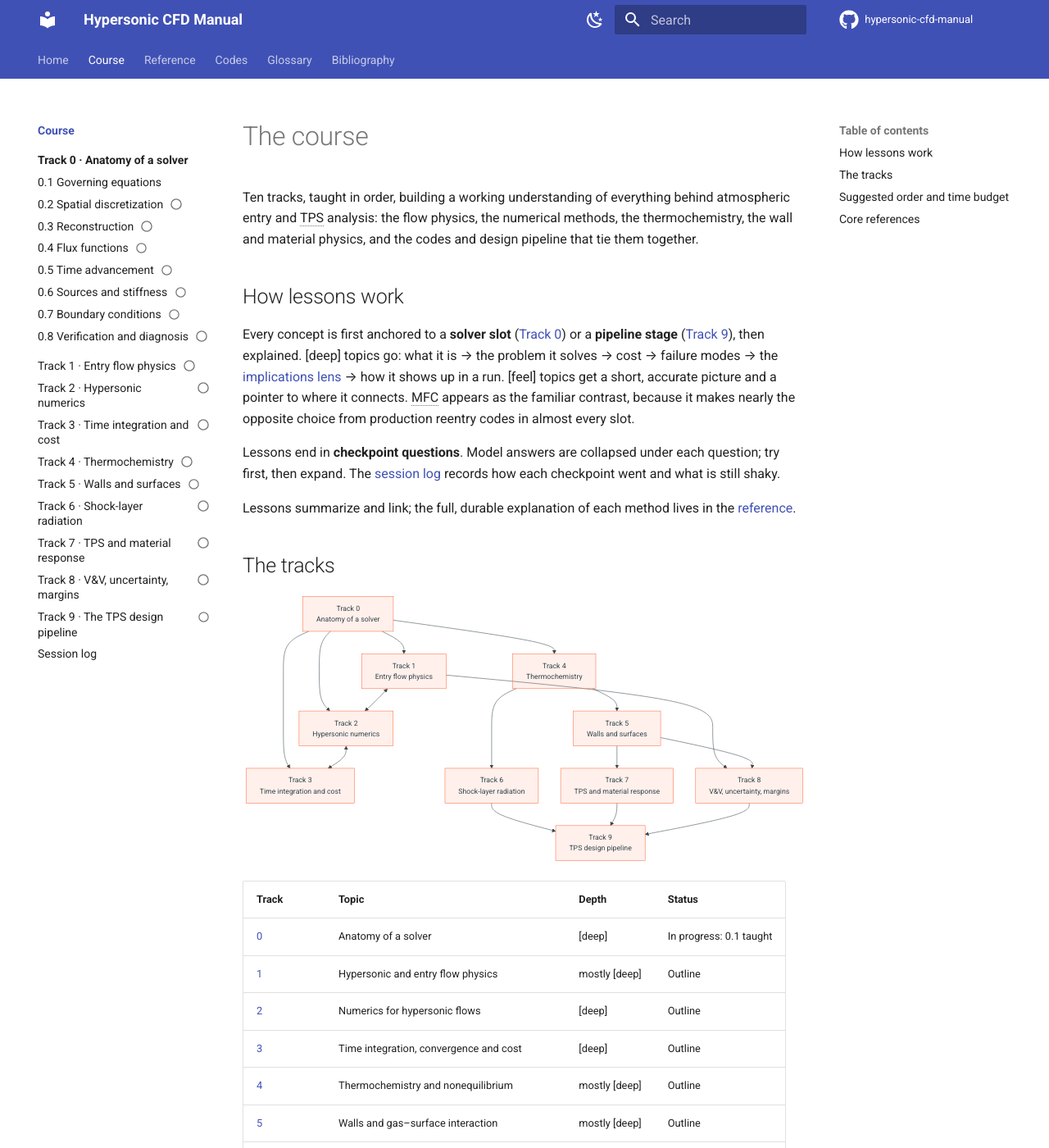
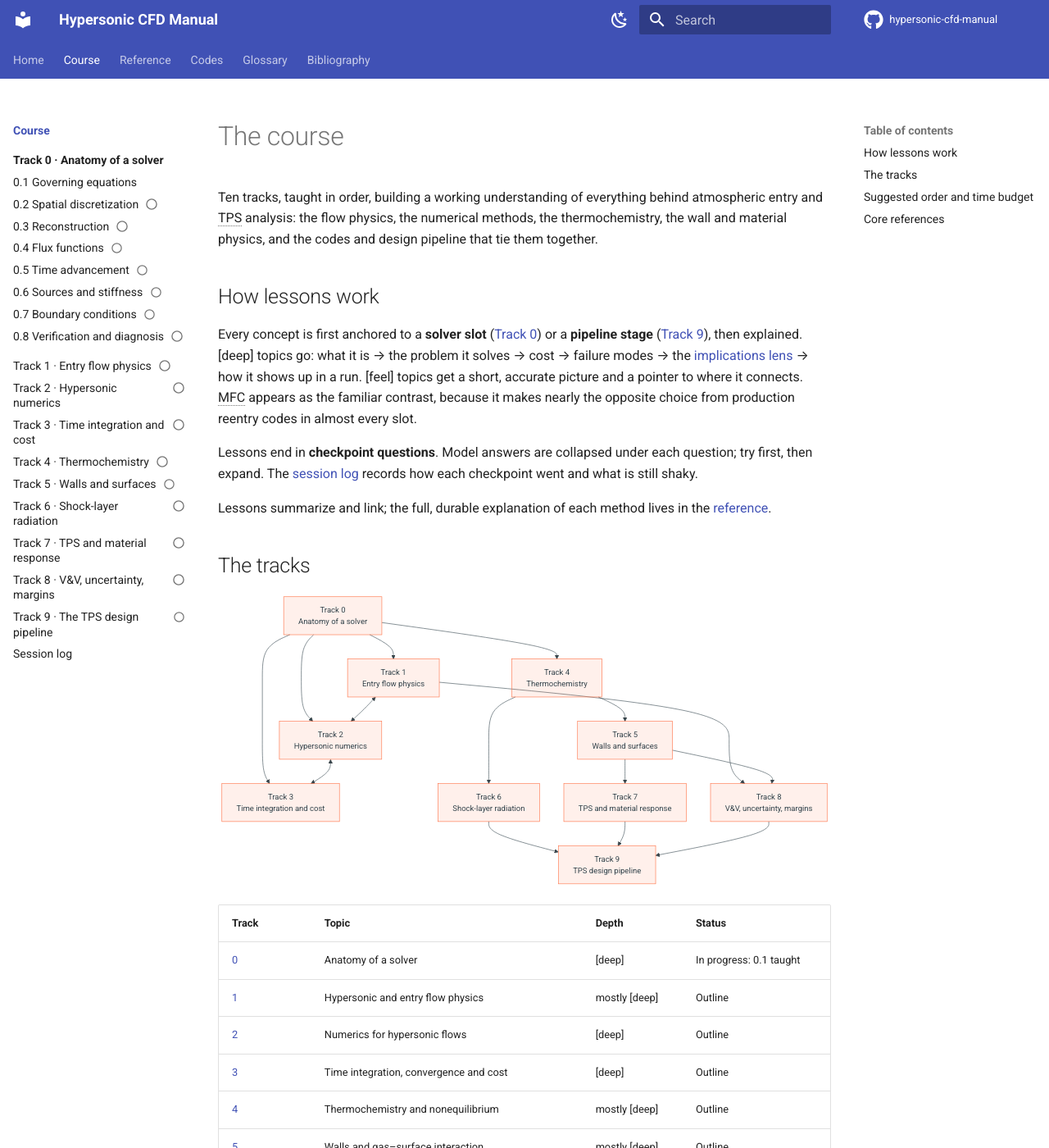
Before and after one commit to JuanPabloRoldan/hypersonic-cfd-manual, an MkDocs documentation site: the page built from docs/course/index.md, in a window 1280 px wide and 1400 px high. Shown: the whole window at 82% size. Built offline with MkDocs 1.6.1 and Material for MkDocs 9.7.7, drawn with Linux system fonts in a browser that asks for light colours; comment, search, counter and statistics services are not loaded.

Commit message:
Widen the page layout and let tables wrap instead of scrolling
Co-Authored-By: Claude Opus 5.5 <noreply@anthropic.com>
Claude-Session: https://claude.ai/code/session_01CJfXweqw4FxMao5gWFzSof

```diff
--- a/docs/stylesheets/extra.css
+++ b/docs/stylesheets/extra.css
@@ -30,5 +30,13 @@
 }
 .md-typeset figcaption { max-width: 42rem; }
 
-/* Implications tables: keep first column readable */
-.md-typeset table:not([class]) td:first-child { white-space: nowrap; }
+/* Use the full browser width instead of Material's ~61rem centred column,
+   capped so lines stay readable on ultra-wide monitors */
+.md-grid { max-width: min(100%, 120rem); }
+
+/* Tables: let wide tables use the full content width and wrap text
+   instead of forcing a horizontal scroll bar */
+.md-typeset__table { display: block; width: 100%; }
+.md-typeset__table table:not([class]) { display: table; width: 100%; }
+.md-typeset table:not([class]) td,
+.md-typeset table:not([class]) th { white-space: normal; }
```
